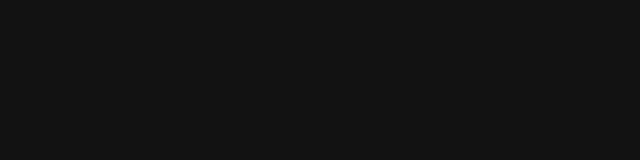
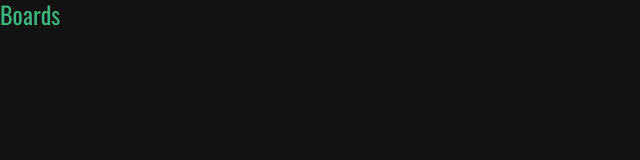
Before and after one commit to dino19981/RSS-project-management-app, a React (Create React App) app: page /boards in a window 1280 px wide. Shown: the top 160 px of the page, without its empty margins (0-640 px from the left). Built offline with nearby package versions, Linux system fonts and the light colour scheme.

Commit message:
feat: add boards component to routing, wrapp app with error boundary

```diff
--- a/src/App.tsx
+++ b/src/App.tsx
@@ -1,5 +1,19 @@
+import ErrorBoundary from './components/errorBoundary/errorBoundary';
+import { BrowserRouter as Router, Route, Routes } from 'react-router-dom';
+import Boards from './components/Boards/Boards';
+
 function App() {
-  return <div className="App"></div>;
+  return (
+    <ErrorBoundary>
+      <Router>
+        <div className="App">
+          <Routes>
+            <Route path="/boards" element={<Boards />}></Route>
+          </Routes>
+        </div>
+      </Router>
+    </ErrorBoundary>
+  );
 }
 
 export default App;
```
